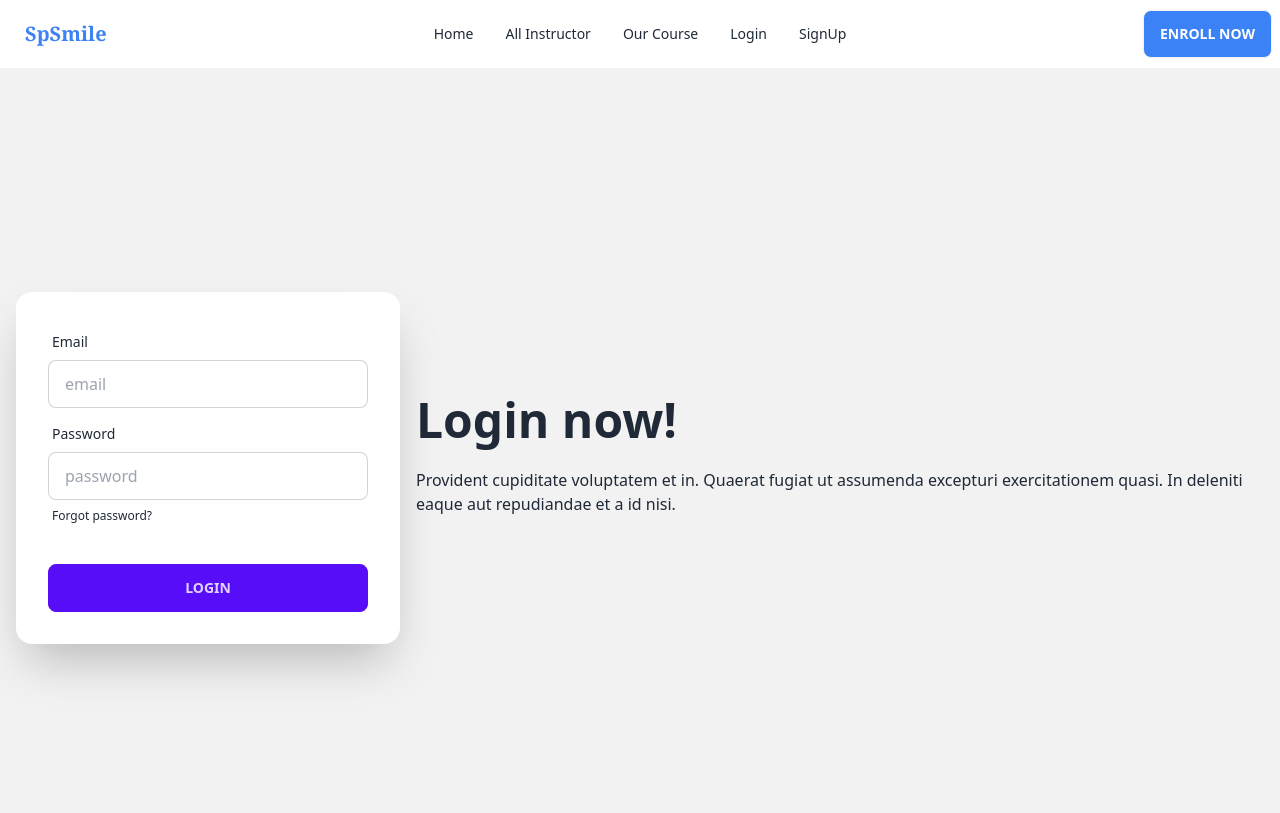
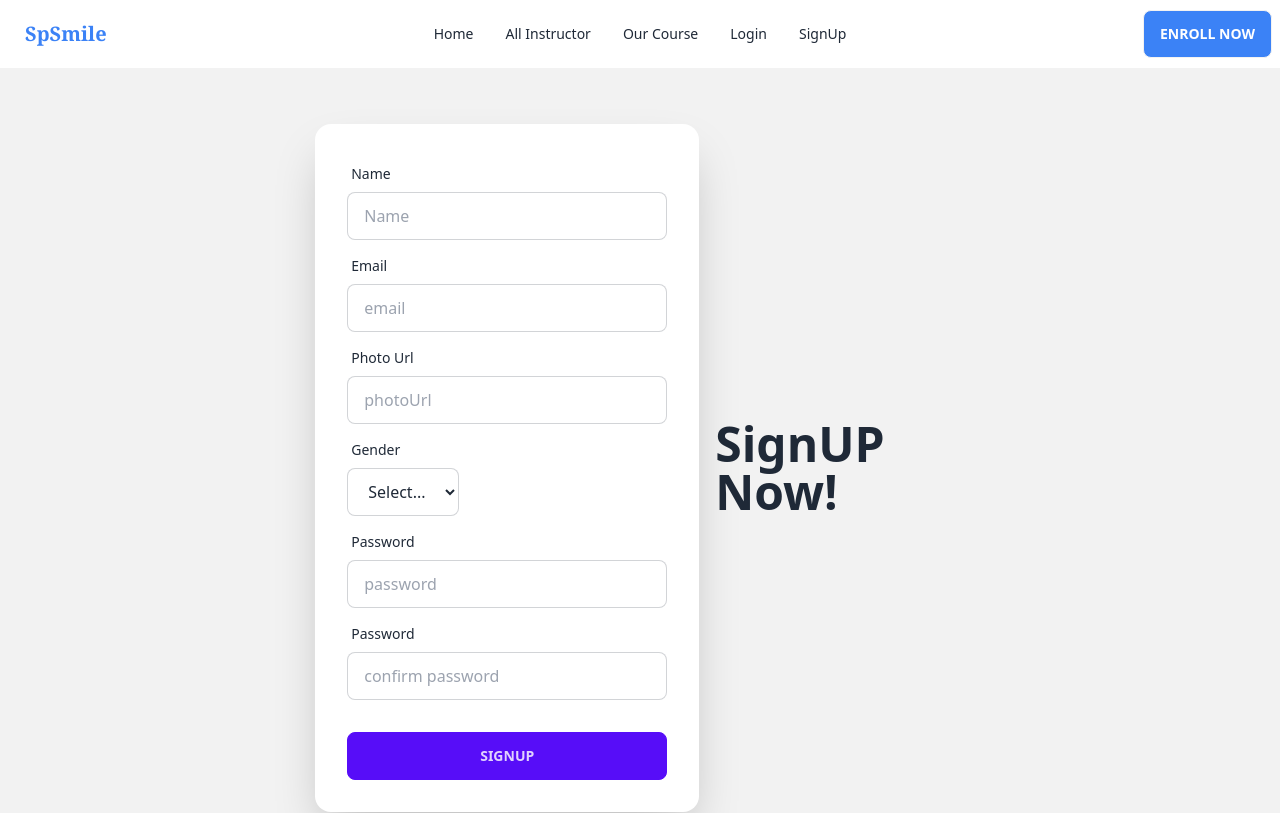
Before and after one commit to mdhlimonmia/speak-smile-client, a React (Vite) app: page /signup in a window 1280 px wide. Shown: the top 813 px of the page. Built offline with nearby package versions, Linux system fonts and the light colour scheme; no server answers.

Commit message:
Sign Up page done for signup with email and password

```diff
--- a/package.json
+++ b/package.json
@@ -16,6 +16,7 @@
     "react": "^18.2.0",
     "react-dom": "^18.2.0",
     "react-helmet-async": "^1.3.0",
+    "react-hook-form": "^7.44.3",
     "react-icons": "^4.9.0",
     "react-router-dom": "^6.12.0",
     "sort-by": "^1.2.0",
--- a/src/main.jsx
+++ b/src/main.jsx
@@ -5,12 +5,15 @@ import "./index.css";
 import { RouterProvider } from "react-router-dom";
 import router from "./pages/Routers/Routers";
 import { HelmetProvider } from "react-helmet-async";
+import AuthProvider from "./providers/AuthProvider";
 
 //#71D358
 ReactDOM.createRoot(document.getElementById("root")).render(
   <React.StrictMode>
+    <AuthProvider>
     <HelmetProvider>
       <RouterProvider router={router} />
     </HelmetProvider>
+    </AuthProvider>
   </React.StrictMode>
 );
--- a/src/pages/SignUp/SignUp.jsx
+++ b/src/pages/SignUp/SignUp.jsx
@@ -1,6 +1,23 @@
+import { useContext, useState } from "react";
 import { Helmet } from "react-helmet-async";
+import { useForm } from "react-hook-form";
+import { AuthContext } from "../../providers/AuthProvider";
+import { Navigate } from "react-router-dom";
 
 const SignUp = () => {
+  const [data, setData] = useState([]);
+  const {register,handleSubmit,formState: { errors },} = useForm();
+  const { createUser, updateUserProfile } = useContext(AuthContext);
+  const onSubmit = (data) =>{
+    setData(data);
+    createUser(data.email, data.password)
+    .then(result => {
+     const newUser = result.user;
+     console.log(newUser);
+  })
+
+  }
+
   return (
     <>
       <Helmet>
@@ -9,44 +26,117 @@ const SignUp = () => {
       <div className="hero min-h-screen bg-base-200">
         <div className="hero-content flex-col lg:flex-row-reverse">
           <div className="text-center lg:text-left">
-            <h1 className="text-5xl font-bold">Login now!</h1>
-            <p className="py-6">
-              Provident cupiditate voluptatem et in. Quaerat fugiat ut assumenda
-              excepturi exercitationem quasi. In deleniti eaque aut repudiandae
-              et a id nisi.
-            </p>
+            <h1 className="text-5xl font-bold">SignUP Now!</h1>
           </div>
           <div className="card flex-shrink-0 w-full max-w-sm shadow-2xl bg-base-100">
-            <div className="card-body">
+            <form onSubmit={handleSubmit(onSubmit)} className="card-body">
+              <div className="form-control">
+                <label className="label">
+                  <span className="label-text">Name</span>
+                </label>
+                <input
+                  {...register("name", { required: true })}
+                  type="text"
+                  placeholder="Name"
+                  className="input input-bordered"
+                />
+                {errors.name && (
+                  <span className="text-red-400">
+                    Please enter your name!!!
+                  </span>
+                )}
+              </div>
               <div className="form-control">
                 <label className="label">
                   <span className="label-text">Email</span>
                 </label>
                 <input
-                  type="text"
+                  {...register("email", { required: true })}
+                  type="email"
                   placeholder="email"
                   className="input input-bordered"
                 />
+                {errors.email && (
+                  <span className="text-red-400">
+                    Please enter your email!!!
+                  </span>
+                )}
+              </div>
+              <div className="form-control">
+                <label className="label">
+                  <span className="label-text">Photo Url</span>
+                </label>
+                <input
+                  {...register("photoUrl", { required: true })}
+                  type="text"
+                  placeholder="photoUrl"
+                  className="input input-bordered"
+                />
+                {errors.photoUrl && (
+                  <span className="text-red-400">
+                    Please enter photo url!!!
+                  </span>
+                )}
+              </div>
+              <div className="from-control">
+              <label className="label">
+                <span className="label-text">Gender</span>
+              </label>
+              <select
+                className="input input-bordered"
+                {...register("gender", { required: true })}
+              >
+                <option value="">Select...</option>
+                <option value="A">Male</option>
+                <option value="B">Female</option>
+              </select>
+              {errors.gender && (
+                <span className="text-red-400">
+                  Please select your gender!!!
+                </span>
+              )}
               </div>
               <div className="form-control">
                 <label className="label">
                   <span className="label-text">Password</span>
                 </label>
                 <input
-                  type="text"
+                  {...register("password", { required: true })}
+                  type="password"
                   placeholder="password"
                   className="input input-bordered"
                 />
+                {errors.password && (
+                  <span className="text-red-400">
+                    Please enter a password!!!
+                  </span>
+                )}
+              </div>
+              <div className="form-control">
                 <label className="label">
-                  <a href="#" className="label-text-alt link link-hover">
-                    Forgot password?
-                  </a>
+                  <span className="label-text">Password</span>
                 </label>
+                <input
+                  {...register("confirmPassword", { required: true })}
+                  type="password"
+                  placeholder="confirm password"
+                  className="input input-bordered"
+                />
+                {errors.confirmPassword &&  (
+                  <span className="text-red-400">
+                    Please retype your password!!!
+                  </span>
+                ) ||
+                data?.password != data?.confirmPassword &&  (
+                  <span className="text-red-400">
+                    Confirm password no match!!!
+                  </span>
+                )}
               </div>
               <div className="form-control mt-6">
-                <button className="btn btn-primary">Login</button>
+                <button className="btn btn-primary">SignUp</button>
               </div>
-            </div>
+            </form>
           </div>
         </div>
       </div>
--- a/src/providers/AuthProvider.jsx
+++ b/src/providers/AuthProvider.jsx
@@ -1,11 +1,67 @@
-import { Children, createContext } from "react";
+import { createContext, useEffect, useState } from "react";
+import {updateProfile, GoogleAuthProvider, createUserWithEmailAndPassword, getAuth, onAuthStateChanged, signInWithEmailAndPassword, signInWithPopup, signOut } from "firebase/auth";
+import app from "../firebase/firebase.config";
 
-export const AuthContext = createContext(null)
 
-const AuthProvider = () => {
+export const AuthContext = createContext();
+const auth = getAuth(app);
+
+const AuthProvider = ({ children }) => {
+    const [user, setUser] = useState(null);
+    const [loading, setLoading] = useState(true);
+    const googleProvider = new GoogleAuthProvider();
+
+    const createUser = (email, password) => {
+        setLoading(true);
+        return createUserWithEmailAndPassword(auth, email, password);
+    }
+
+    // const updateUser= (name, url)=>{
+    //     setLoading(true)
+    //     return updateProfile(auth.currentUser, {
+    //         displayName: name, photoURL: url
+    //       })
+    // }
+
+    const signIn = (email, password) => {
+        setLoading(true);
+        return signInWithEmailAndPassword(auth, email, password);
+    }
+
+    const googleSignIn = () => {
+        setLoading(true);
+        return signInWithPopup(auth, googleProvider);
+    }
+
+    const logOut = () => {
+        setLoading(true);
+        return signOut(auth);
+    }
+
+    useEffect(() => {
+        const unsubscribe = onAuthStateChanged(auth, (currentUser) => {
+          setUser(currentUser);
+          setLoading(false);
+        });
+
+        return () => {
+          unsubscribe();
+        };
+      }, []);
+
+    const authInfo = {
+        user,
+        loading,
+        createUser,
+        signIn,
+        googleSignIn,
+        logOut,
+        // updateUser
+    }
+
     return (
-        <AuthContext.Provider>
-            {Children}
+        <AuthContext.Provider value={authInfo}>
+            {children}
         </AuthContext.Provider>
     );
 };
```
Also changed, not shown: 1 other file (tests, documents, lock files or other folders).
